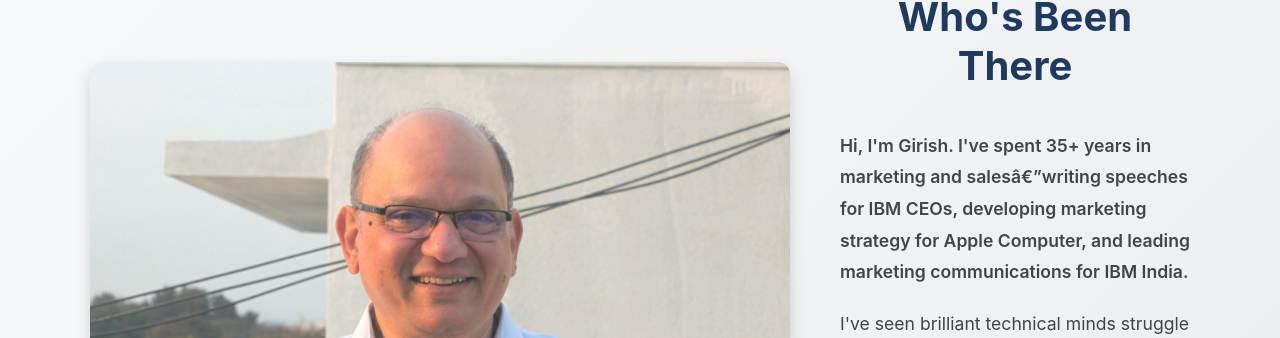
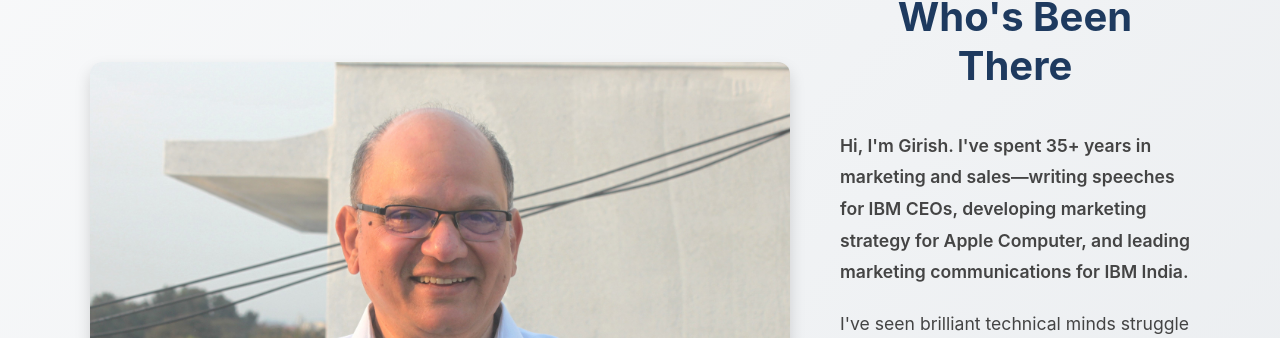
Before and after one commit to giriforteen/forteen-site, a Next.js app: page / in a window 1280 px wide. Shown: the part 3498-3836 px from the top of the page. Built offline with nearby package versions, Linux system fonts and the light colour scheme.

Commit message:
Fix character encoding in founder bio

```diff
--- a/pages/index.js
+++ b/pages/index.js
@@ -214,7 +214,7 @@ export default function Home() {
             <div className="founder-text">
               <h2>Built by Someone Who's Been There</h2>
               <p className="founder-intro">
-                Hi, I'm Girish. I've spent 35+ years in marketing and salesâ€”writing speeches for IBM CEOs,
+                Hi, I'm Girish. I've spent 35+ years in marketing and sales—writing speeches for IBM CEOs,
                 developing marketing strategy for Apple Computer, and leading marketing communications for IBM India.
               </p>
               <p>
```
